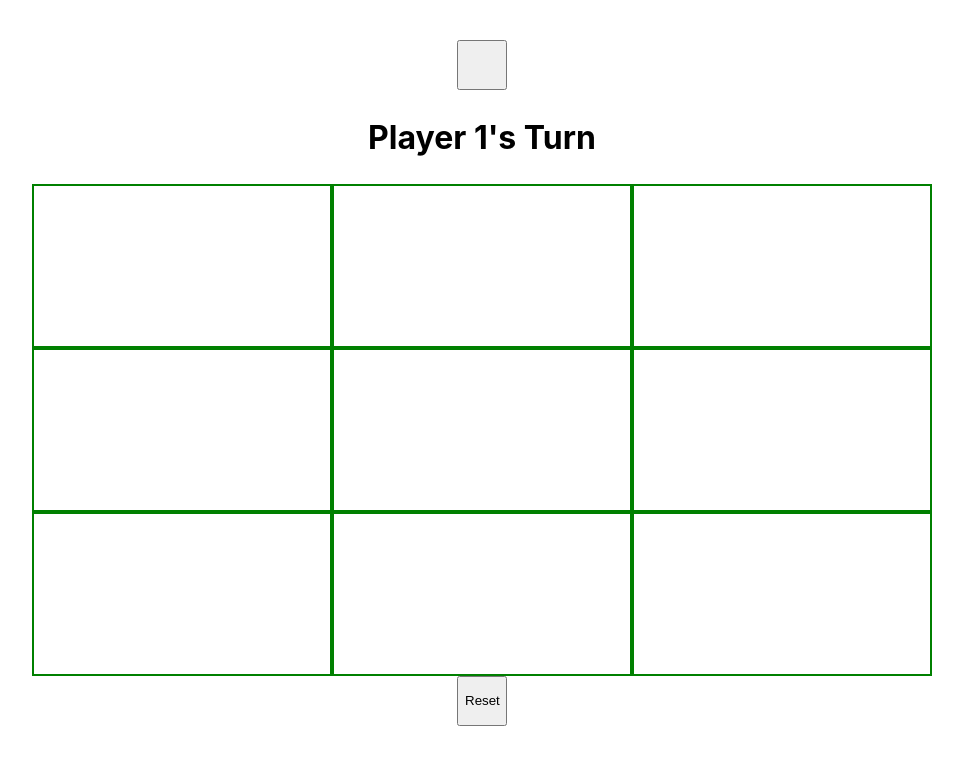
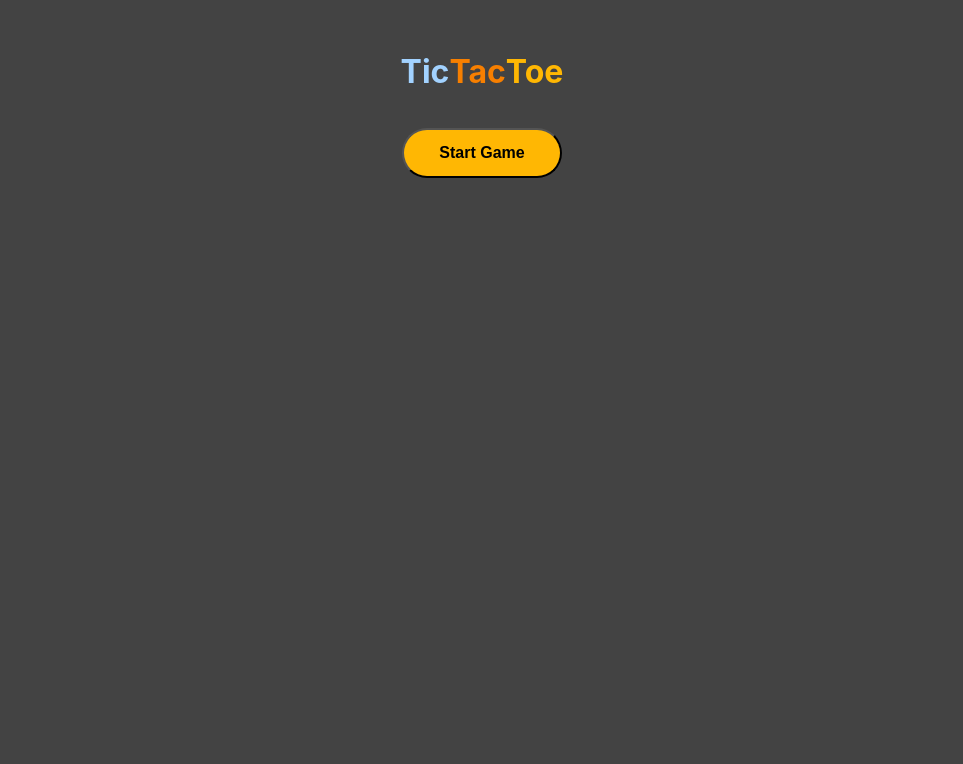
Before and after one commit to kjlee2497/TicTacToe-React, a React (Vite) app: page / in a window 1280 px wide. Shown: the top 764 px of the page, without its empty margins (158-1121 px from the left). Built offline with nearby package versions, Linux system fonts and the light colour scheme.

Commit message:
tictactoe base completed

```diff
--- a/index.html
+++ b/index.html
@@ -4,6 +4,7 @@
     <meta charset="UTF-8" />
     <link rel="icon" type="image/svg+xml" href="/vite.svg" />
     <meta name="viewport" content="width=device-width, initial-scale=1.0" />
+    <link rel="stylesheet" href="./src/App.css">
     <title>Tic Tac Toe</title>
   </head>
   <body>
--- a/src/App.css
+++ b/src/App.css
@@ -1,28 +1,39 @@
+html, body {
+  padding: 0;
+  margin: 0;
+}
+
 #root {
   font-family: Inter, system-ui, Avenir, Helvetica, Arial, sans-serif;
   line-height: 1.5;
   font-weight: 400;
+
+  width: 100vw;
+  height: 100vh;
+
+  background-color:rgb(67, 67, 67);
 
   font-synthesis: none;
   text-rendering: optimizeLegibility;
   -webkit-font-smoothing: antialiased;
   -moz-osx-font-smoothing: grayscale;
 
-  max-width: 1280px;
   margin: 0 auto;
-  padding: 2rem;
+  padding: 0;
   text-align: center;
 }
 
+
 .board {
   width: 75%;
+  max-width: 1280px;
   height: 75%;
   display: flex;
   flex-direction: column;
   margin: auto;
-  padding: none;
+  padding: 0;
 
-  background-color: white;
+  background-color:rgb(67, 67, 67);
 }
 
 .row {
@@ -38,25 +49,87 @@
   height: 100%;
   min-width: 5rem;
   min-height: 10rem;
+
   margin: auto;
   text-align: center;
 
-  border: 2px green solid;
-  background-color: white;
+  margin-top: auto;
+  margin-bottom: auto;
+
+  border: 2px #f77f00 solid;
+  background-color:rgb(67, 67, 67);
 
   font-size: 500%;
-  padding: none;
-}
-
-.player1 {
-  color: violet;
-}
-
-.player2 {
-  color: blue;
+  padding-top: 3%;
 }
 
 button {
   width: 50px;
   height: 50px;
 }
+
+h1 {
+  margin: 0;
+  padding-top: 1.5em;
+  margin-bottom: 1em;
+}
+
+.start {
+  max-width: fit-content;
+  margin-left: auto;
+  margin-right: auto;
+}
+
+.title {
+  display: flex;
+  flex-direction: row;
+  max-width: fit-content;
+
+  margin-right: auto;
+  margin-left: auto;
+}
+
+button {
+  background-color: #ffb703;
+  border-radius: 25px;
+  width: 10rem;
+
+  font-size: 100%;
+  font-weight: 600;
+}
+
+button:hover {
+  background-color: white;
+  color: #ffb703;
+}
+
+.blue {
+  color: #a2d2ff;
+}
+.orange {
+  color: #f77f00;
+}
+
+.yellow {
+  color: #ffb703;
+}
+
+.white {
+  color: white;
+}
+
+.top {
+  border-top: none;
+}
+
+.left {
+  border-left: none;
+}
+
+.right {
+  border-right: none;
+}
+
+.bottom {
+  border-bottom: none;
+}
--- a/src/App.jsx
+++ b/src/App.jsx
@@ -1,5 +1,6 @@
 import { useEffect, useState } from 'react'
 import './App.css'
+import TicTacToe from './tictactoe';
 
 // TODO:
 // Separate logic for player1 player2 processes so that the code is easier to organize in that aspect
@@ -8,119 +9,22 @@ import './App.css'
 function App() {
 const [startGame, setStartGame] = useState(false);
 
-  const [count, setCount] = useState(0);
-  const [gameFinished, setGameFinished] = useState(false);
-  const [isPlayer1, setIsPlayer1] = useState(true);
-
-  const [player1Tiles, setPlayer1Tiles] = useState([]);
-  const [player2Tiles, setPlayer2Tiles] = useState([]);
-
-  const winningComb = [[1,2,3], [1,4,7], [1,5,9], [2,5,8], [3,5,7], [4,5,6], [3,6,9], [7,8,9]];
-
-  const refreshWindow = () => {
-    window.location.reload()
-  }
-
-  const beginGame = () => {
-    setStartGame(!startGame);
-  }
-
-  const checkWin = (tiles) => {
-    console.log('checking win')
-
-    let status = winningComb.forEach(combination => {
-      if(tiles.includes(combination[0])){
-        console.log("pass 1")
-        if(tiles.includes(combination[1])){
-            console.log("pass 2")
-            if(tiles.includes(combination[2])){
-              console.log("pass 3")
-              setGameFinished(true);
-            }
-          }
-        }
-    })
-    console.log('win checked')
-  }
-
-  useEffect(() => {
-    checkWin(player1Tiles);
-  }, [player1Tiles]);
-
-  useEffect(() => {
-    checkWin(player2Tiles);
-  }, [player2Tiles]);
-
-  const markTile = (e, num) => {
-    console.log("tile mark begin")
-
-    if(!gameFinished)
-    {
-      let symbol = null;
-      isPlayer1 ? symbol = ("X") : symbol = ("O");
-
-      if (!e.target.classList.contains("marked")) {
-        e.target.append(symbol);
-        e.target.classList.add("marked");
-        if(isPlayer1) {
-          e.target.classList.add("player1");
-        } else {
-          e.target.classList.add("player2");
-        };
-        isPlayer1 ? (
-          setPlayer1Tiles([...player1Tiles, num])
-        ) : (
-          setPlayer2Tiles([...player2Tiles, num])
-        );
-        setIsPlayer1(!isPlayer1);
-      }
+  return (
+    <>
+    {startGame ?
+    <TicTacToe /> :
+    <div className='start'>
+      <span className="title">
+          <h1 className="blue">Tic</h1>
+          <h1 className="orange">Tac</h1>
+          <h1 className="yellow">Toe</h1>
+      </span>
+      <button className="startButton" onClick={() => setStartGame(!startGame)}>Start Game</button>
+  </div>
     }
-
-    console.log('mark tile end')
-  }
-
-    const checkTiles = () => {
-      console.log("player 1")
-      player1Tiles.forEach(sum => console.log(sum))
-      console.log("player 2")
-      player2Tiles.forEach(sum => console.log(sum))
-    }
-
-    const checkWins = () => {
-      checkWin(player1Tiles);
-      checkWin(player2Tiles);
-    }
+    </>
 
 
-  return (
-    <>
-    <button onClick={beginGame}></button>
-
-      {gameFinished ?
-      <h1>COMPLETE</h1>:
-      (isPlayer1 ? <h1>Player 1's Turn</h1> : <h1>Player 2's Turn</h1>)
-      }
-      <div id="board" className="board">
-        <div className="row">
-          <div className="tile" onClick={(e) => markTile(e, 1)}></div>
-          <div className="tile" onClick={(e) => markTile(e, 2)}></div>
-          <div className="tile" onClick={(e) => markTile(e, 3)}></div>
-        </div>
-        <div className="row">
-          <div className="tile" onClick={(e) => markTile(e, 4)}></div>
-          <div className="tile" onClick={(e) => markTile(e, 5)}></div>
-          <div className="tile" onClick={(e) => markTile(e, 6)}></div>
-        </div>
-        <div className="row">
-          <div className="tile" onClick={(e) => markTile(e, 7)}></div>
-          <div className="tile" onClick={(e) => markTile(e, 8)}></div>
-          <div className="tile" onClick={(e) => markTile(e, 9)}></div>
-        </div>
-      </div>
-
-      <button onClick={refreshWindow}>Reset</button>
-
-    </>
   );
 }
 
--- a/src/game.jsx
+++ b/src/tictactoe.jsx
@@ -20,7 +20,7 @@ const TicTacToe = () => {
   const checkWin = (tiles) => {
     console.log('checking win')
 
-    let status = winningComb.forEach(combination => {
+    winningComb.forEach(combination => {
       if (tiles.includes(combination[0])) {
         console.log("pass 1")
         if (tiles.includes(combination[1])) {
@@ -54,9 +54,9 @@ const TicTacToe = () => {
         e.target.append(symbol);
         e.target.classList.add("marked");
         if (isPlayer1) {
-          e.target.classList.add("player1");
+          e.target.classList.add("white");
         } else {
-          e.target.classList.add("player2");
+          e.target.classList.add("orange");
         };
         isPlayer1 ? (
           setPlayer1Tiles([...player1Tiles, num])
@@ -70,40 +70,28 @@ const TicTacToe = () => {
     console.log('mark tile end')
   }
 
-  const checkTiles = () => {
-    console.log("player 1")
-    player1Tiles.forEach(sum => console.log(sum))
-    console.log("player 2")
-    player2Tiles.forEach(sum => console.log(sum))
-  }
-
-  const checkWins = () => {
-    checkWin(player1Tiles);
-    checkWin(player2Tiles);
-  }
-
 
   return (
     <>
       {gameFinished ?
-        <h1>COMPLETE</h1> :
-        (isPlayer1 ? <h1>Player 1's Turn</h1> : <h1>Player 2's Turn</h1>)
+        <h1 className="white">WINNER!!</h1> :
+        (isPlayer1 ? <h1 className="white">Player 1's Turn</h1> : <h1 className="orange">Player 2's Turn</h1>)
       }
       <div id="board" className="board">
         <div className="row">
-          <div className="tile" onClick={(e) => markTile(e, 1)}></div>
-          <div className="tile" onClick={(e) => markTile(e, 2)}></div>
-          <div className="tile" onClick={(e) => markTile(e, 3)}></div>
+          <div className="tile top left" onClick={(e) => markTile(e, 1)}></div>
+          <div className="tile top" onClick={(e) => markTile(e, 2)}></div>
+          <div className="tile top right" onClick={(e) => markTile(e, 3)}></div>
         </div>
         <div className="row">
-          <div className="tile" onClick={(e) => markTile(e, 4)}></div>
-          <div className="tile" onClick={(e) => markTile(e, 5)}></div>
-          <div className="tile" onClick={(e) => markTile(e, 6)}></div>
+          <div className="tile mid left" onClick={(e) => markTile(e, 4)}></div>
+          <div className="tile mid" onClick={(e) => markTile(e, 5)}></div>
+          <div className="tile mid right" onClick={(e) => markTile(e, 6)}></div>
         </div>
         <div className="row">
-          <div className="tile" onClick={(e) => markTile(e, 7)}></div>
-          <div className="tile" onClick={(e) => markTile(e, 8)}></div>
-          <div className="tile" onClick={(e) => markTile(e, 9)}></div>
+          <div className="tile bottom left" onClick={(e) => markTile(e, 7)}></div>
+          <div className="tile bottom" onClick={(e) => markTile(e, 8)}></div>
+          <div className="tile bottom right" onClick={(e) => markTile(e, 9)}></div>
         </div>
       </div>
 
```
Also changed, not shown: src/start.jsx (deleted, +0 -16 lines).
